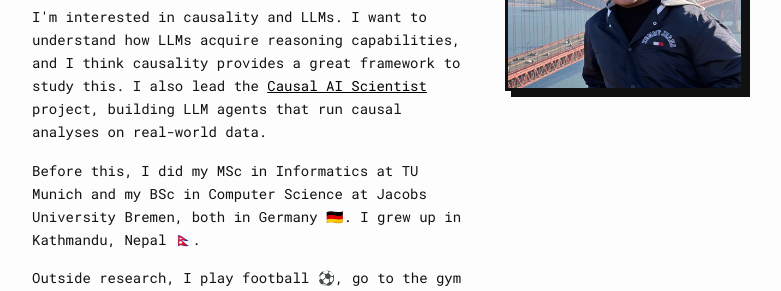
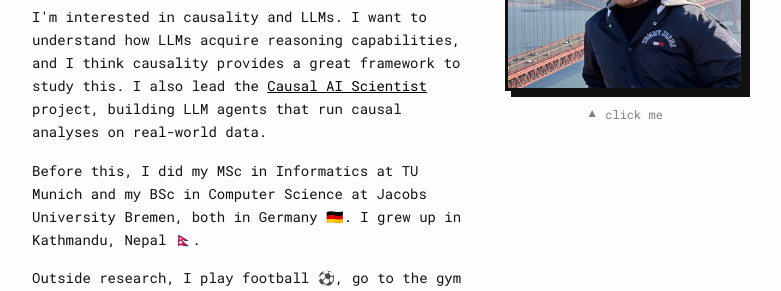
Before and after one commit to rahulbshrestha/rahulbshrestha.github.io, a Jekyll site: the page built from index.md, in a window 1280 px wide. Shown: the part 298-589 px from the top of the page, without its empty margins (218-999 px from the left). Built offline with Jekyll 4.4.1, drawn with Linux system fonts in a browser that asks for light colours.

Commit message:
Add click-me hint under the profile photo
Co-Authored-By: Claude Opus 5.5 <noreply@anthropic.com>

```diff
--- a/_sass/minima/_layout.scss
+++ b/_sass/minima/_layout.scss
@@ -696,3 +696,25 @@ div.qa {
   .retro-battle .retro-next,
   .retro-battle .edge-zx { animation: none !important; }
 }
+
+// Small hint under the profile photo pointing to the easter egg
+.homepage .photo-hint {
+  margin: 14px 0 0;
+  text-align: center;
+  font-size: 12px;
+  color: $grey-color;
+
+  .hint-arrow {
+    display: inline-block;
+    animation: hint-bounce 1.6s ease-in-out infinite;
+  }
+}
+
+@keyframes hint-bounce {
+  0%, 100% { transform: translateY(0); }
+  50% { transform: translateY(-3px); }
+}
+
+@media (prefers-reduced-motion: reduce) {
+  .homepage .photo-hint .hint-arrow { animation: none; }
+}
--- a/assets/js/retro-egg.js
+++ b/assets/js/retro-egg.js
@@ -106,6 +106,8 @@
     active = !active;
     timers.forEach(clearTimeout);
     timers = [];
+    var hint = document.querySelector('.photo-hint .hint-text');
+    if (hint) hint.textContent = active ? 'click again to exit' : 'click me';
     if (active) {
       loadFont();
       pixelate();
--- a/index.md
+++ b/index.md
@@ -14,6 +14,7 @@ layout: homepage
     </div>
     <div class="col-md-4">
         <img id="profile-photo" src="{{ '/assets/img/profile.jpg' | relative_url }}" alt="Rahul Shrestha at the Golden Gate Bridge" title="psst... click me">
+        <p class="photo-hint" aria-hidden="true"><span class="hint-arrow">▲</span> <span class="hint-text">click me</span></p>
     </div>
 </div>
 <div>&nbsp;</div>
```
